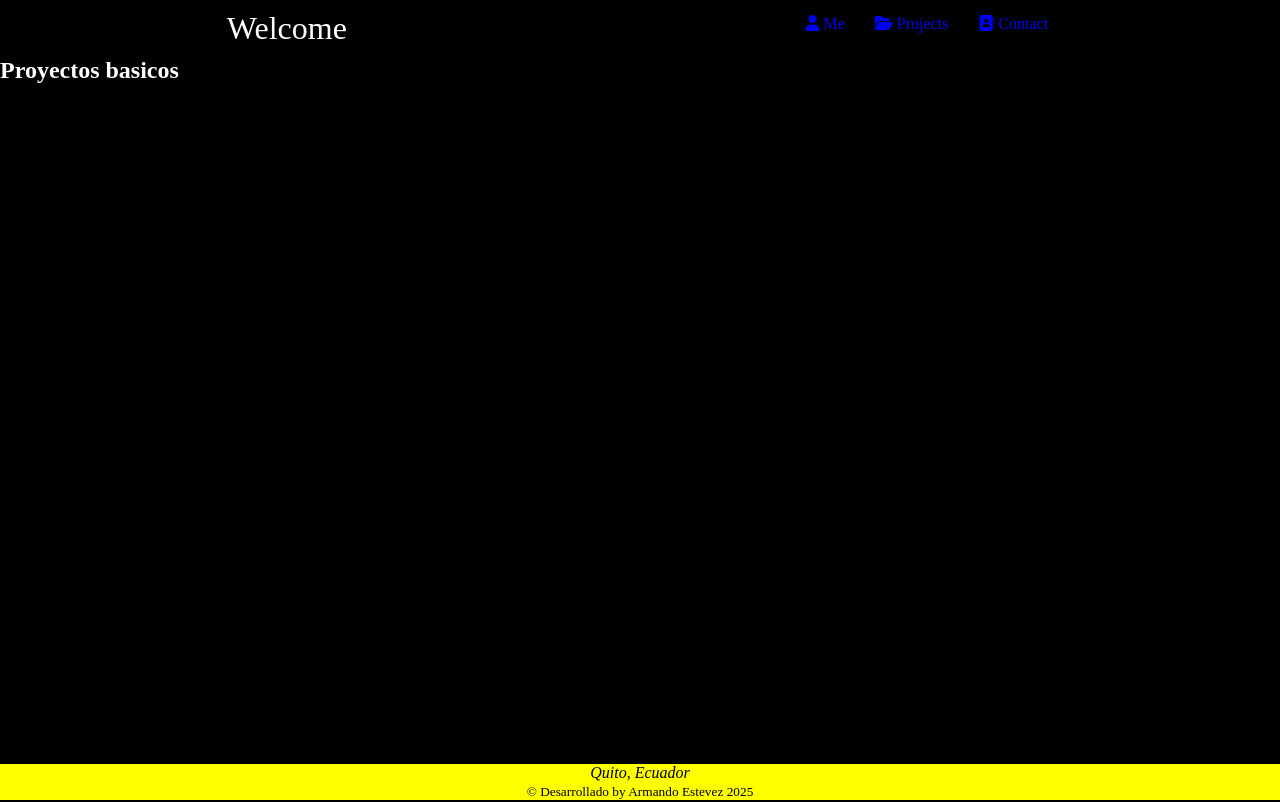
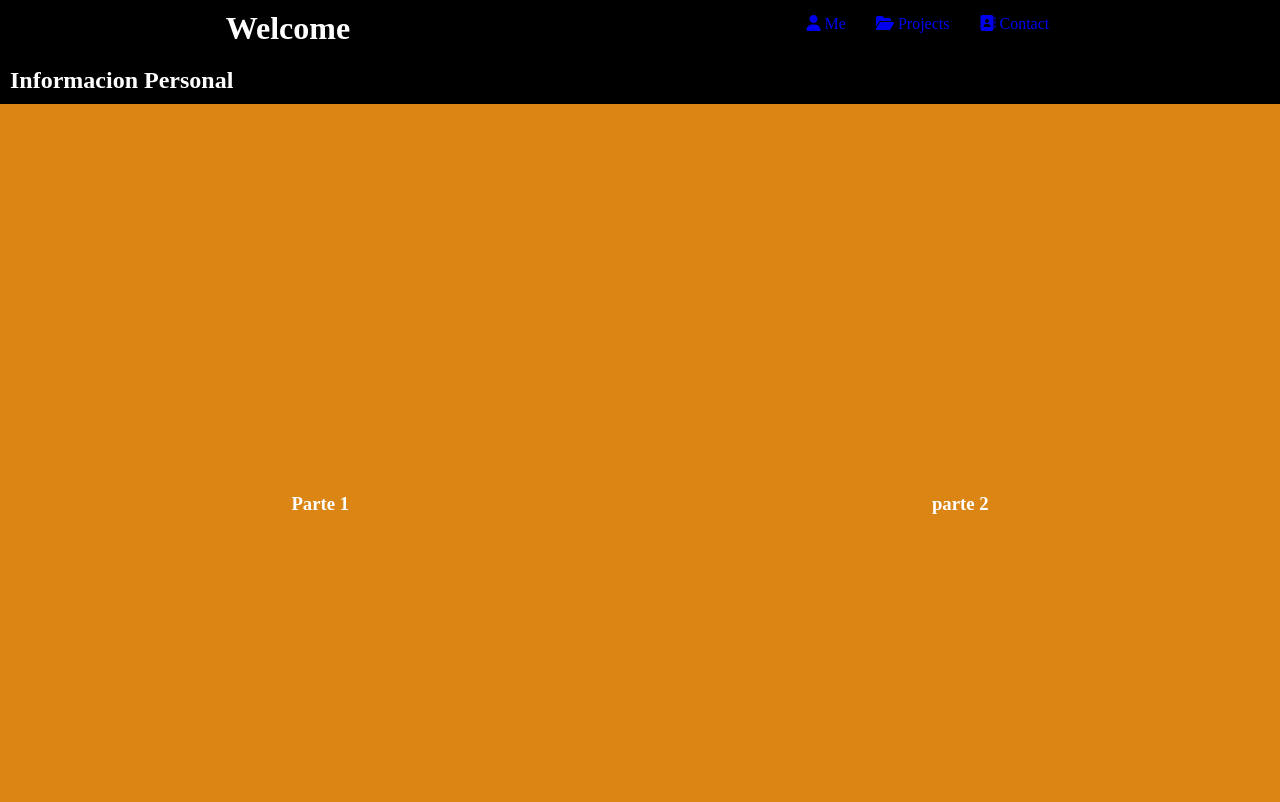
Before and after one commit to Arm4nd7/My-Presentation, a website: page src/index.html in a window 1280 px wide. Shown: the top 802 px of the page. Drawn offline with Linux system fonts and the light colour scheme; grey boxes are pictures that could not be loaded.

Commit message:
arreglando css

```diff
--- a/src/index.html
+++ b/src/index.html
@@ -14,7 +14,7 @@
 <body>
     <header>
         <div class="container">
-            <a class="title-welcome" href="#">Welcome</a>
+            <h1>Welcome</h1>
             <nav class="menu">
                 <ul>
                     <li class="user">
@@ -41,7 +41,19 @@
         </div>
     </header>
     <main>
-        <h2 class="title-proyect">Proyectos basicos</h2>
+        <section>
+            <h2>Informacion Personal</h2>
+            <div class="container-info">
+                <div>
+                    <h3>Parte 1</h3>
+                </div>
+                <aside>
+                    <h3>parte 2</h3>
+                </aside>
+            </div>
+        </section>
+        <section>
+            <h2>Proyectos basicos</h2>
             <div class="container-gird">
                 <div class="item container-1">
                     <a href="https://arm4nd7.github.io/conference-ticket-generator/">
@@ -71,13 +83,8 @@
                         <img src="./static/listaContactos.png" alt="lista-contactos">
                     </a>
                 </div>
-            <div class="item container-3">
-                <a href="">
-
-                    <img src="./static/listaContactos.png" alt="lista-contactos">
-                </a>
             </div>
-        </div>
+        </section>
     </main>
     <footer>
         <address>Quito, Ecuador</address>
--- a/src/styles.css
+++ b/src/styles.css
@@ -12,8 +12,7 @@ body {
     background-color: black;
 }
 
-.title-welcome {
-    font-size: 2rem;
+h2,h3,h1{
     text-decoration: none;
     padding: 10px;
     color: white;
@@ -31,6 +30,15 @@ main {
     padding: 0;
 }
 
+.container-info{
+    display: flex;
+    justify-content: space-around;
+    text-align: center;
+    align-items: center;
+    background-color: rgb(219, 133, 21);
+    min-height: 100vh;
+}
+
 .container {
     display: flex;
     justify-content: space-around;
@@ -45,7 +53,9 @@ main {
     justify-content: center;
     text-align: center;
     align-items: center;
-    grid-template-columns: repeat(6, auto);
+    grid-template-columns: repeat(5, auto);
+    min-height: 100vh;
+
 }
 
 .container-gird .item {
@@ -59,7 +69,6 @@ main {
     filter: brightness(1);
     transform: translateZ(200px);
     border: solid 1px white;
-
 }
 
 .container-gird .item:hover+* {
@@ -92,13 +101,9 @@ main {
     transform: translateZ(30px) rotateY(-10deg);
 }
 
-.title-proyect {
-    color: white;
-}
-
 img {
     width: 100%;
-    height: 175px;
+    height: 200px;
 }
 
 .menu {
```
Lines whose indentation alone changed are shown as unchanged.
